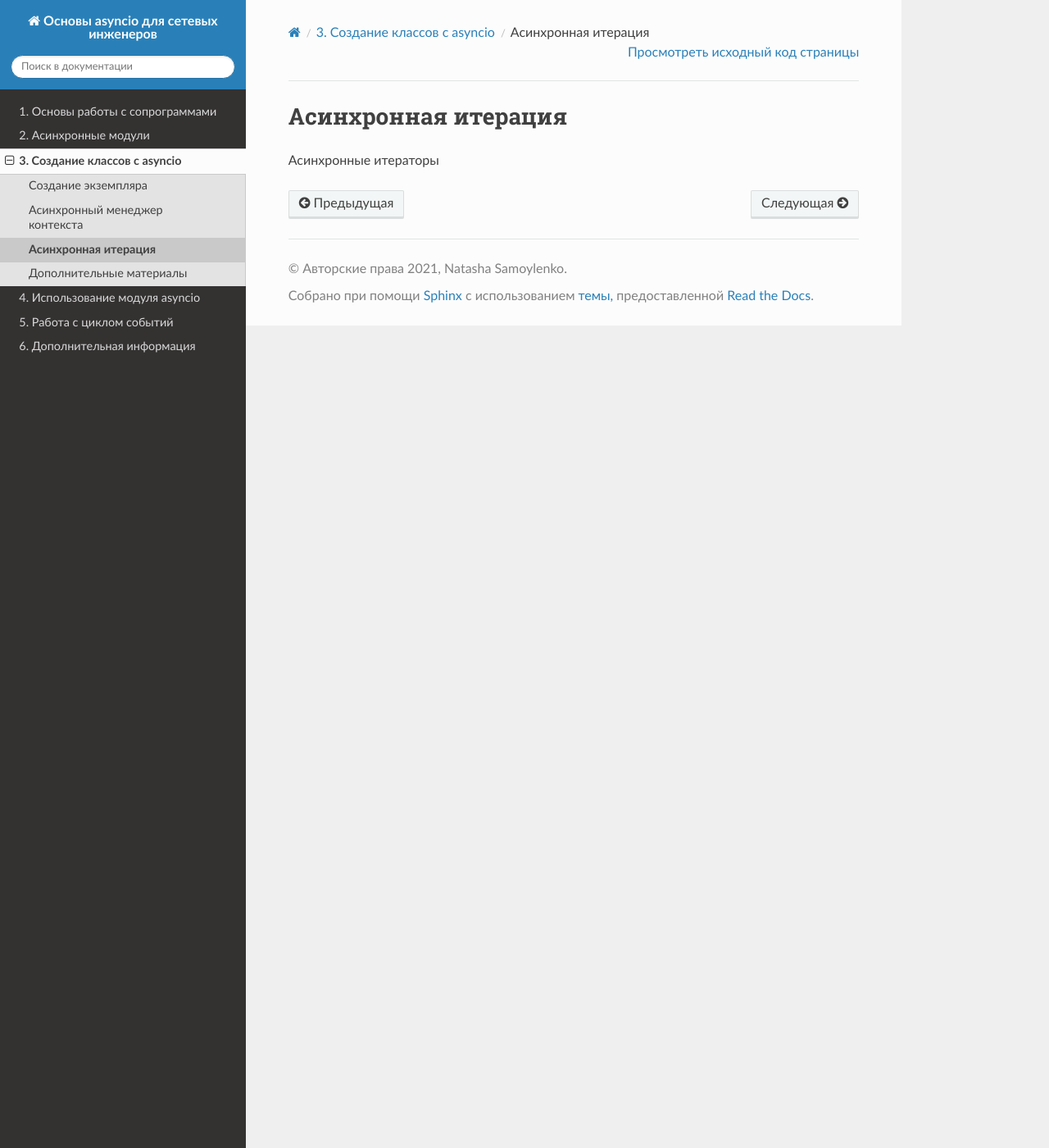
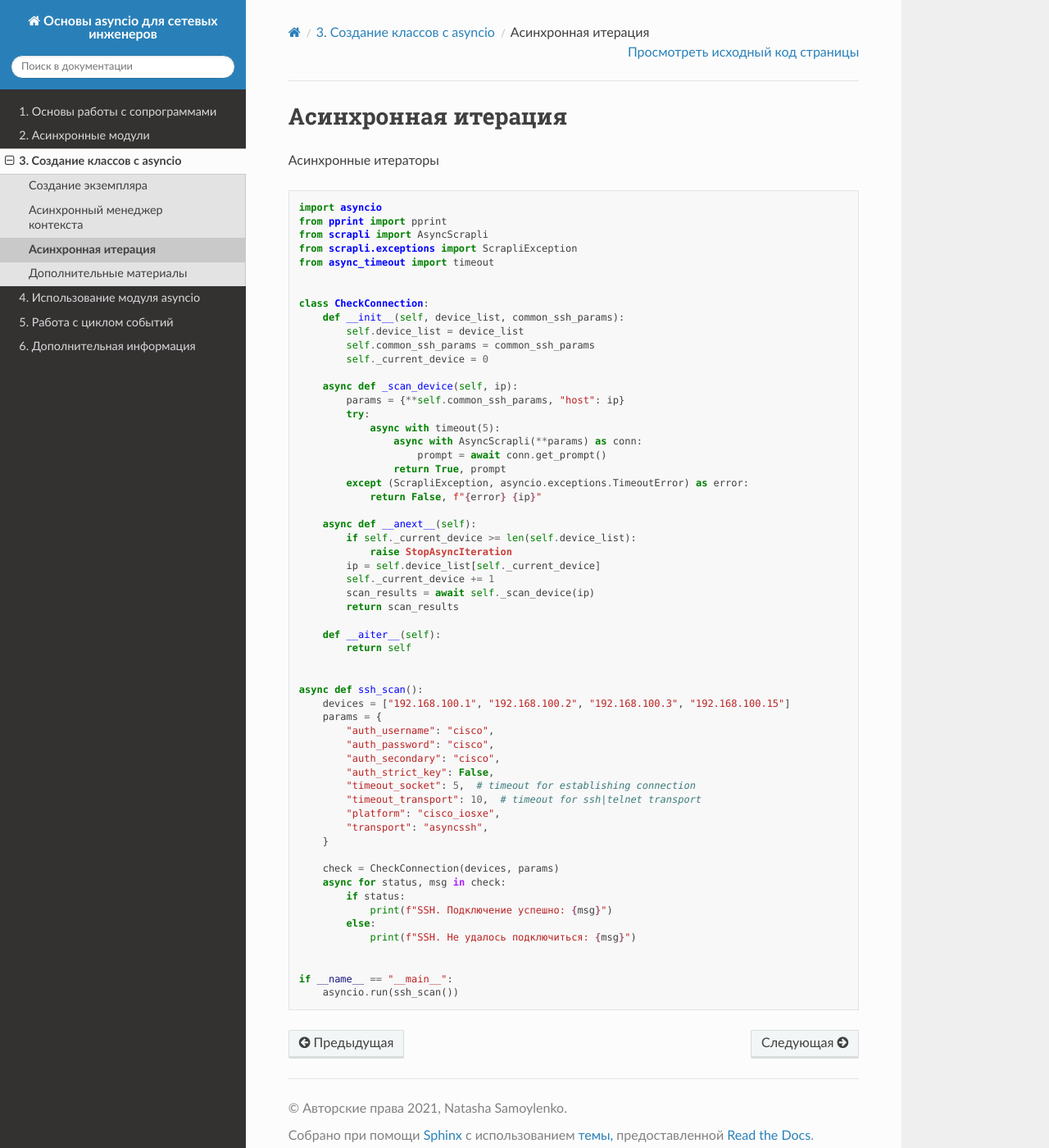
Before and after one commit to natenka/asyncpyneng-book, a Sphinx documentation site: the page built from docs/source/book/classes/iteration.rst, in a window 1280 px wide and 1400 px high. Shown: the whole window at 82% size. Built offline with Sphinx 7.4.7 and the Read the Docs theme 2.0.0, drawn with Linux system fonts in a browser that asks for light colours; pages that are not in the unit, such as notebooks, are missing from menus.

Commit message:
async iteration

```diff
--- a/docs/source/book/classes/iteration.rst
+++ b/docs/source/book/classes/iteration.rst
@@ -2,3 +2,64 @@
 ====================
 
 Асинхронные итераторы
+
+.. code:: python
+
+    import asyncio
+    from pprint import pprint
+    from scrapli import AsyncScrapli
+    from scrapli.exceptions import ScrapliException
+    from async_timeout import timeout
+
+
+    class CheckConnection:
+        def __init__(self, device_list, common_ssh_params):
+            self.device_list = device_list
+            self.common_ssh_params = common_ssh_params
+            self._current_device = 0
+
+        async def _scan_device(self, ip):
+            params = {**self.common_ssh_params, "host": ip}
+            try:
+                async with timeout(5):
+                    async with AsyncScrapli(**params) as conn:
+                        prompt = await conn.get_prompt()
+                    return True, prompt
+            except (ScrapliException, asyncio.exceptions.TimeoutError) as error:
+                return False, f"{error} {ip}"
+
+        async def __anext__(self):
+            if self._current_device >= len(self.device_list):
+                raise StopAsyncIteration
+            ip = self.device_list[self._current_device]
+            self._current_device += 1
+            scan_results = await self._scan_device(ip)
+            return scan_results
+
+        def __aiter__(self):
+            return self
+
+
+    async def ssh_scan():
+        devices = ["192.168.100.1", "192.168.100.2", "192.168.100.3", "192.168.100.15"]
+        params = {
+            "auth_username": "cisco",
+            "auth_password": "cisco",
+            "auth_secondary": "cisco",
+            "auth_strict_key": False,
+            "timeout_socket": 5,  # timeout for establishing connection
+            "timeout_transport": 10,  # timeout for ssh|telnet transport
+            "platform": "cisco_iosxe",
+            "transport": "asyncssh",
+        }
+
+        check = CheckConnection(devices, params)
+        async for status, msg in check:
+            if status:
+                print(f"SSH. Подключение успешно: {msg}")
+            else:
+                print(f"SSH. Не удалось подключиться: {msg}")
+
+
+    if __name__ == "__main__":
+        asyncio.run(ssh_scan())
```
